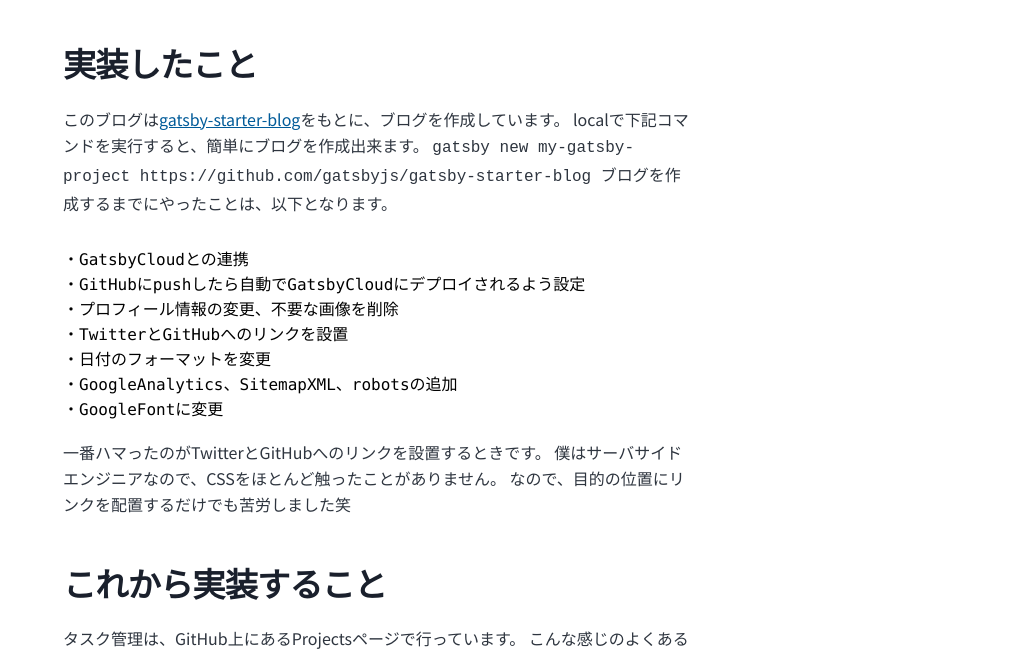
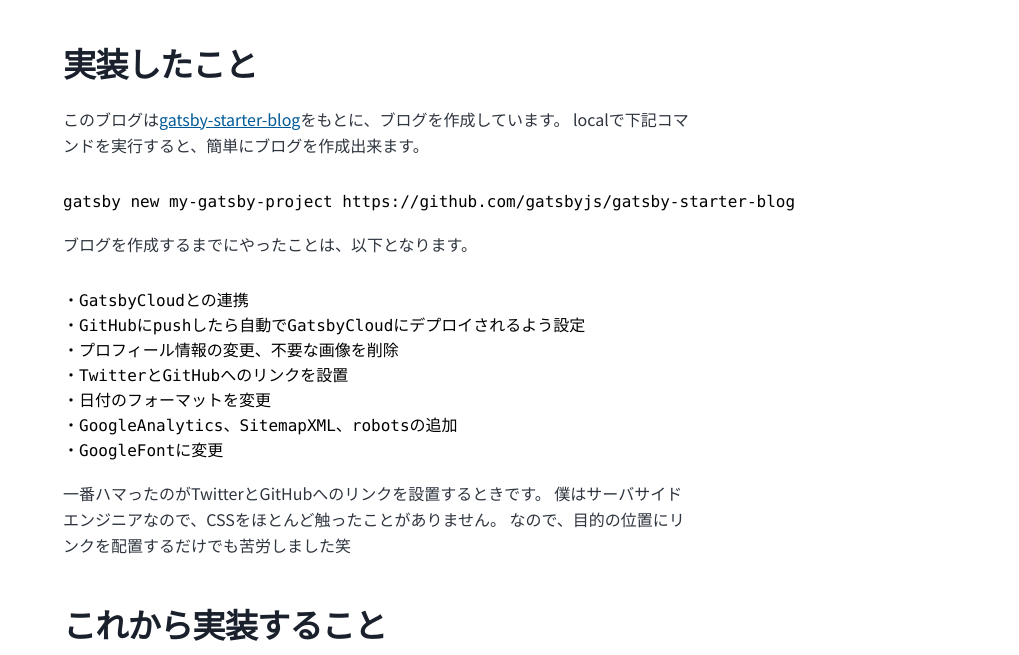
Before and after one commit to kouta1612/hagi-blog, a Gatsby site: page /gatsbyjs/make-blog/ in a window 1280 px wide. Shown: the part 1211-1866 px from the top of the page, without its empty margins (261-1280 px from the left). Built offline with nearby package versions, Linux system fonts and the light colour scheme; Gatsby itself is replaced by a stand-in of ours; some packages are replaced by stand-ins of ours; code samples lack their colours.

Commit message:
見た目の修正

````diff
--- a/content/blog/gatsbyjs/make-blog/index.md
+++ b/content/blog/gatsbyjs/make-blog/index.md
@@ -36,8 +36,9 @@
 ## 実装したこと
 このブログは[gatsby-starter-blog](https://www.gatsbyjs.com/starters/gatsbyjs/gatsby-starter-blog)をもとに、ブログを作成しています。
 localで下記コマンドを実行すると、簡単にブログを作成出来ます。
-`gatsby new my-gatsby-project https://github.com/gatsbyjs/gatsby-starter-blog
-`
+```terminal
+gatsby new my-gatsby-project https://github.com/gatsbyjs/gatsby-starter-blog
+```
 ブログを作成するまでにやったことは、以下となります。
 ```txt
 ・GatsbyCloudとの連携
@@ -54,9 +55,10 @@
 ## これから実装すること
 タスク管理は、GitHub上にあるProjectsページで行っています。
 こんな感じのよくあるかんばん方式で運用しています。
+
 ![github-projects](./github-projects.png)
 
-優先度の高い順にあげると以下のような感じです。
+これから実装することを優先度の高い順にあげると、以下のような感じになります。
 ```txt
 ・GatsbyCloudのホスティングサービスとしてFirebaseを利用する
 ・GoogleSearchConsoleを追加
@@ -69,7 +71,7 @@
 ・TailwindCSSかCSS Modulesに書き直す
 ・既存のJavascriptをTypescriptに書き直す
 ```
-既にGatsbyCloudにブログサイトをデプロイしているのですが、	ドメインがGatsbyCloud独自のフォーマットになっているんですよね。
+既にGatsbyCloudにブログサイトをデプロイしているのですが、ドメインがGatsbyCloud独自のフォーマットになっているんですよね。
 独自ドメインに切り替えたいのですが、GatsbyCloudだけでは独自ドメインに切り替え出来ないそうです。切り替えるにはGatsbyCloudとホスティングサービスとを連携する必要があるみたいです。僕の場合はGoogle先生に多大なる信頼をおいているので、Firebaseホスティングサービスと連携しようかと考えています。
 ドメインはもう[Google Domain](https://domains.google.com/)で取得できているので、この記事を書いたあとにFirebaseと連携して、ドメインを切り替えれば完了です。この記事が上がっている頃には完了してると思います。
 ブログのページ以外にもプロフィールページやお問い合わせページを作成したいですね。
````
